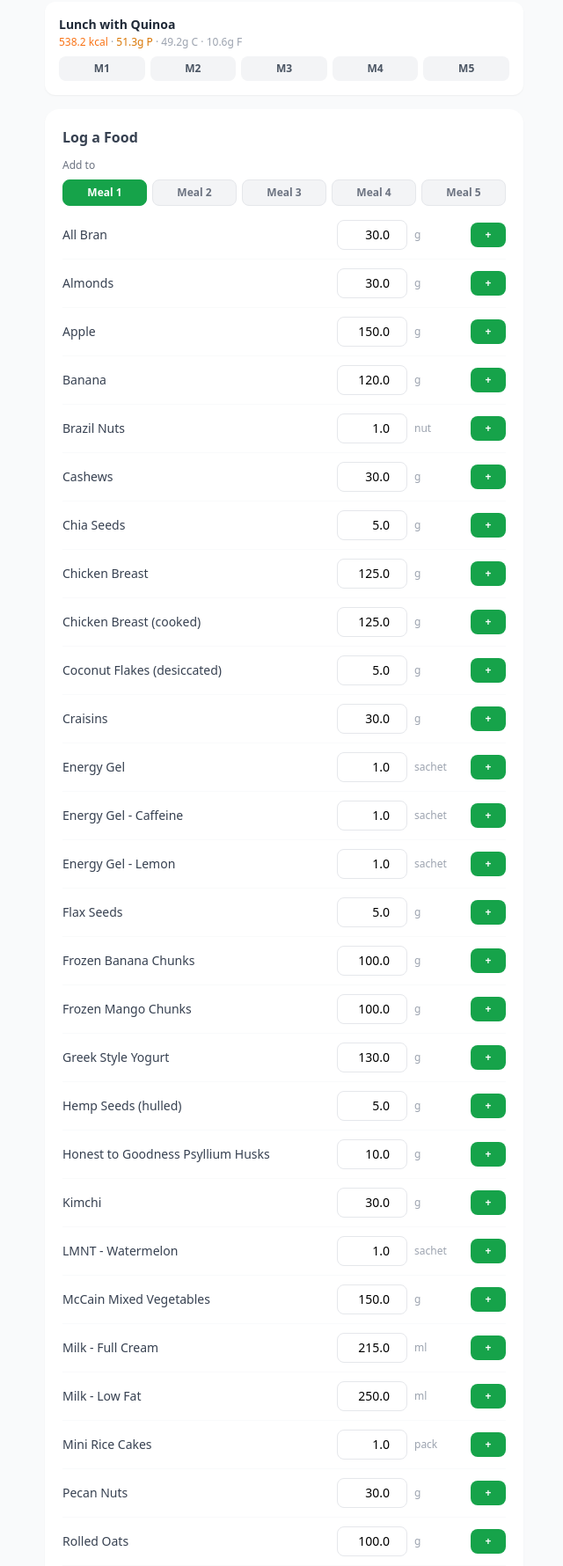
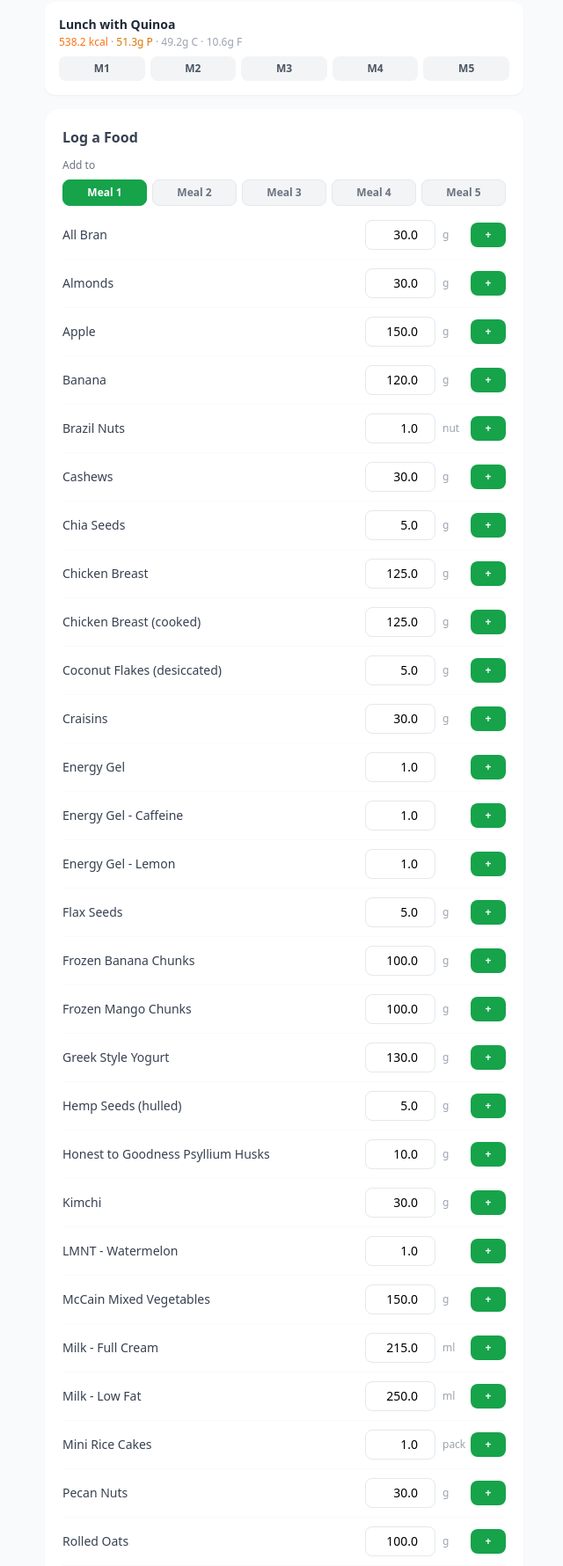
Before and after one commit to drnathanschaefer/nutrition-tracker, a FastAPI app: page / in a window 1280 px wide. Shown: the part 669-2449 px from the top of the page at 88% size, without its empty margins (317-957 px from the left). Run offline with FastAPI, Linux system fonts and the light colour scheme; data comes from the database, SQL or seed files in the repository; data that the repository does not hold is empty; some libraries are stand-ins or nearby versions.

Commit message:
Hide 'sachet' unit label in food list to prevent name truncation
Co-Authored-By: Claude Sonnet 4.6 <noreply@anthropic.com>

```diff
--- a/templates/index.html
+++ b/templates/index.html
@@ -80,7 +80,7 @@
                value="{{ food.default_amount }}" min="0.1" step="any"
                class="w-full border border-gray-200 rounded-lg px-2 py-1.5 text-sm text-right pr-1 focus:outline-none focus:ring-2 focus:ring-green-400">
       </div>
-      <span class="text-xs text-gray-400 w-14 flex-shrink-0">{{ food.unit_label }}</span>
+      <span class="text-xs text-gray-400 w-6 flex-shrink-0">{{ food.unit_label if food.unit_label != 'sachet' else '' }}</span>
       <button type="button" onclick="addFood({{ food.id }})"
               class="flex-shrink-0 w-10 py-1.5 bg-green-600 hover:bg-green-700 text-white rounded-lg text-xs font-bold">
         +
```
